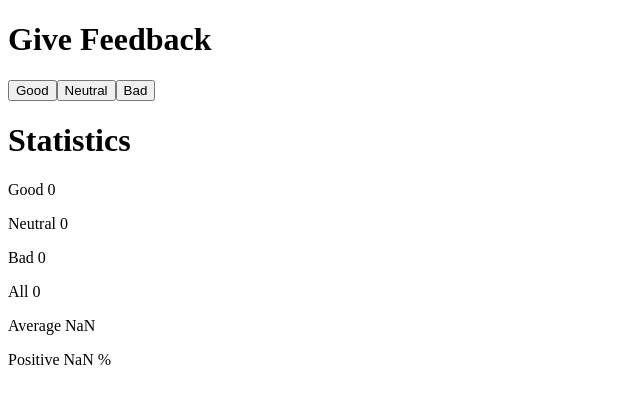
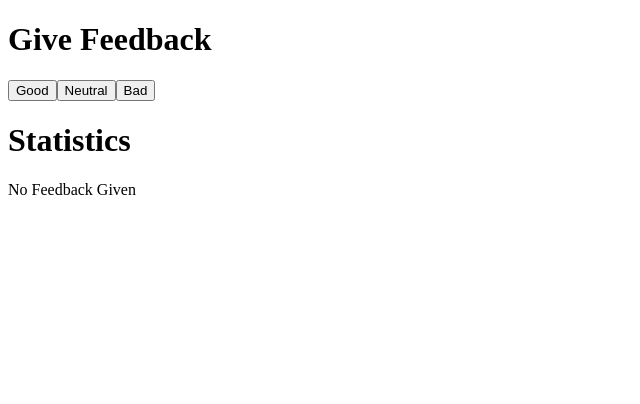
Before and after one commit to sethstrouf/full-stack-open, a React (Vite) app in the folder part1/unicafe/: page / in a window 1280 px wide. Shown: the top 404 px of the page, without its empty margins (0-640 px from the left). Built offline with nearby package versions, Linux system fonts and the light colour scheme.

Commit message:
Complete 1.9

```diff
--- a/part1/unicafe/src/App.jsx
+++ b/part1/unicafe/src/App.jsx
@@ -4,8 +4,18 @@
   <button onClick={handleClick}>{text}</button>
 )
 
-const Statistics = ({ good, neutral, bad, allCounts }) => (
-  <>
+const Statistics = ({ good, neutral, bad, allCounts }) => {
+  if (allCounts === 0) {
+    return (
+      <div>
+        <h1>Statistics</h1>
+        <p>No Feedback Given</p>
+      </div>
+    )
+  }
+
+  return (
+    <div>
       <h1>Statistics</h1>
       <p>Good {good}</p>
       <p>Neutral {neutral}</p>
@@ -13,8 +23,9 @@
       <p>All {allCounts}</p>
       <p>Average {(good + -bad) / allCounts}</p>
       <p>Positive {good / allCounts * 100} %</p>
-  </>
+    </div>
   )
+}
 
 const App = () => {
   const [good, setGood] = useState(0)
```
Lines whose indentation alone changed are shown as unchanged.
